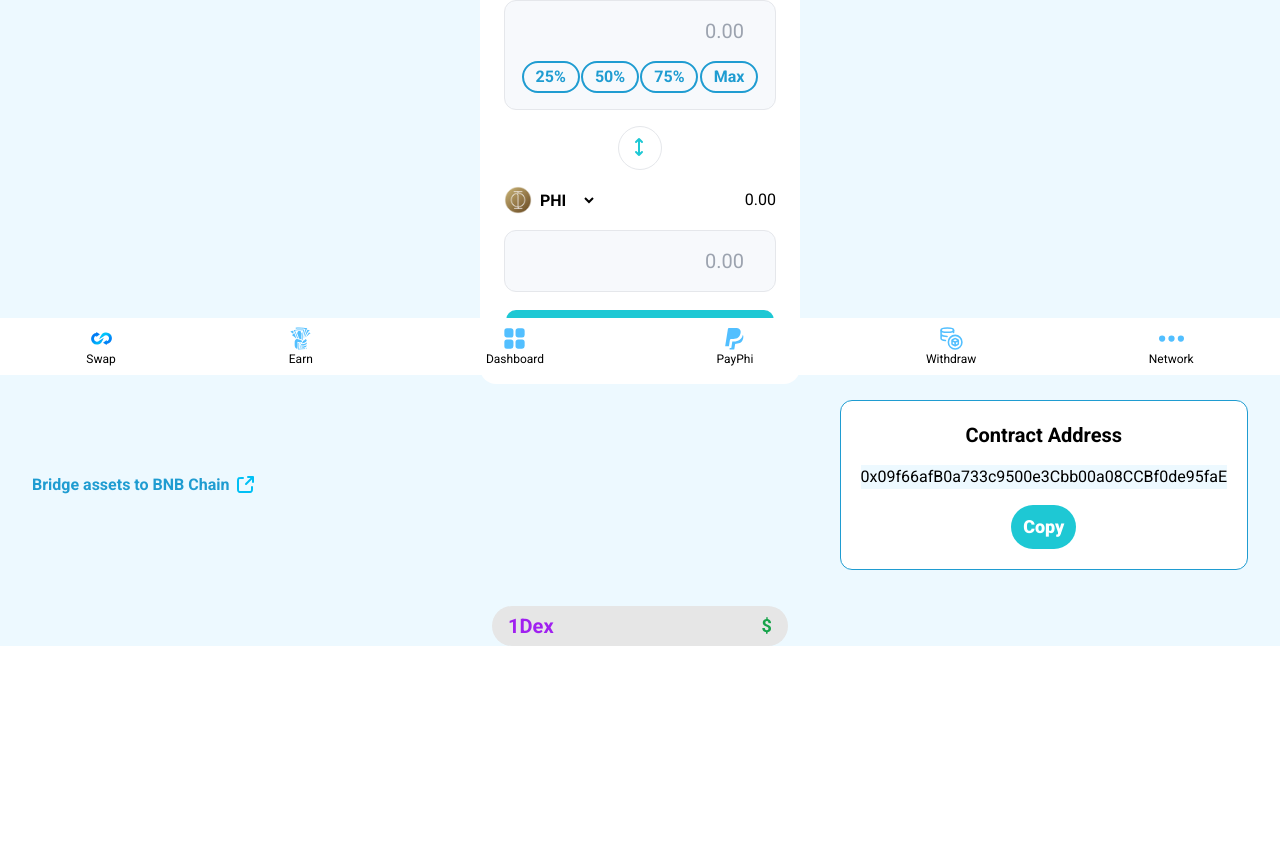
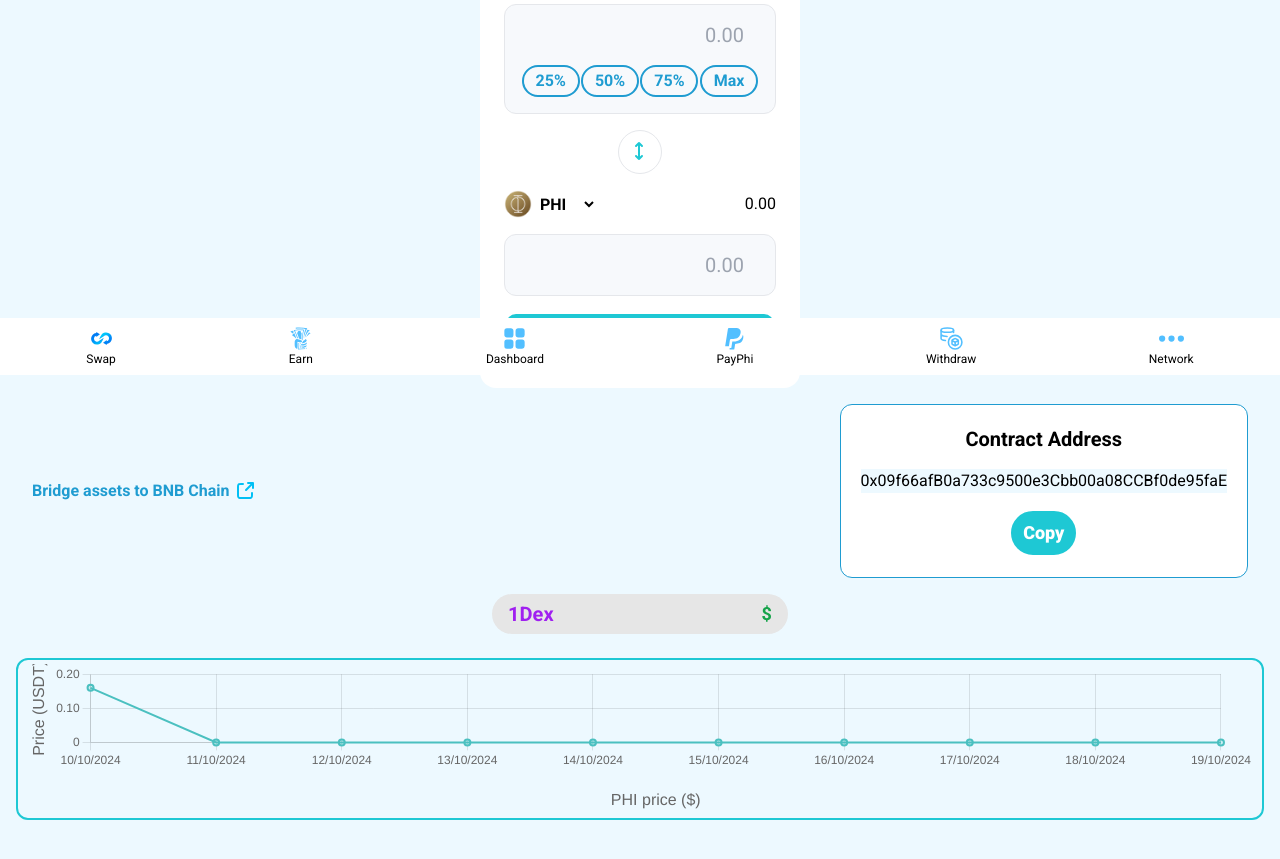
Before and after one commit to gauravgangwarweb/Phi, a React (Vite) app: page / in a window 1280 px wide. Shown: the part 425-1284 px from the top of the page. Before the commit the page ends 1071 px from the top, so only its background shows below. Built offline with nearby package versions, Linux system fonts and the light colour scheme.

Commit message:
Refactor connect wallet button styles in Navbar and SwapCard components

```diff
--- a/package.json
+++ b/package.json
@@ -10,7 +10,9 @@
     "preview": "vite preview"
   },
   "dependencies": {
+    "chart.js": "^4.4.5",
     "react": "^18.3.1",
+    "react-chartjs-2": "^5.2.0",
     "react-dom": "^18.3.1"
   },
   "devDependencies": {
--- a/src/App.jsx
+++ b/src/App.jsx
@@ -1,6 +1,7 @@
 import DexButton from "./components/1DexButton";
 import BottomTabBar from "./components/BottomTabBar";
 import ContractAddress from "./components/ContractAddress";
+import LineChart from "./components/LineChart";
 import Navbar from "./components/Navbar";
 import SwapCard from "./components/SwapCard";
 import TabBar from "./components/TabBar";
@@ -17,6 +18,7 @@ function App() {
         <ContractAddress />
         <DexButton />
         <BottomTabBar />
+        <LineChart />
       </>
     </div>
   );
--- a/src/components/1DexButton.jsx
+++ b/src/components/1DexButton.jsx
@@ -1,6 +1,6 @@
 const DexButton = () => {
   return (
-    <div className="bg-dexButton flex items-center justify-between gap-52 px-4 py-1.5 rounded-full mt-3">
+    <div className="bg-dexButton flex items-center justify-between gap-52 px-4 py-1.5 rounded-full mt-4">
       <h2 className="text-logoColor text-xl font-bold">1Dex</h2>
       <p className="text-green-600 text-lg font-bold">$</p>
     </div>
--- a/src/components/ContractAddress.jsx
+++ b/src/components/ContractAddress.jsx
@@ -1,6 +1,6 @@
 const ContractAddress = () => {
   return (
-    <div className="w-full flex flex-col md:flex-row justify-between items-center px-8 mt-4 mb-6">
+    <div className="w-full flex flex-col md:flex-row justify-between items-center px-8 mt-4">
       <h4 className="flex gap-1 text-seaBlueColor font-bold">
         Bridge assets to BNB Chain
         <svg
@@ -35,7 +35,7 @@ const ContractAddress = () => {
         <p className="bg-lightblue mt-4">
             {"0x09f66afB0a733c9500e3Cbb00a08CCBf0de95faE"}
         </p>
-        <button className="bg-buttonColor text-white text-lg text-center font-extrabold self-center rounded-full cursor-pointer px-3 py-2 mt-4">Copy</button>
+        <button className="bg-buttonColor text-white text-lg text-center font-extrabold self-center rounded-full cursor-pointer px-3 py-2 mt-4 hover:bg-white border-2 border-white hover:border-buttonColor hover:text-buttonColor active:bg-buttonColor active:text-white transition-all duration-200">Copy</button>
       </div>
     </div>
   );
--- /dev/null
+++ b/src/components/LineChart.jsx
@@ -0,0 +1,79 @@
+import React from "react";
+import { Line } from "react-chartjs-2";
+import {
+  Chart as ChartJS,
+  LineElement,
+  CategoryScale,
+  LinearScale,
+  PointElement,
+} from "chart.js";
+
+// Register required components
+ChartJS.register(LineElement, CategoryScale, LinearScale, PointElement);
+
+const LineChart = () => {
+  const data = {
+    labels: [
+      "10/10/2024",
+      "11/10/2024",
+      "12/10/2024",
+      "13/10/2024",
+      "14/10/2024",
+      "15/10/2024",
+      "16/10/2024",
+      "17/10/2024",
+      "18/10/2024",
+      "19/10/2024",
+    ],
+    datasets: [
+      {
+        label: "Sales",
+        // data: [0.02, 0.04, 0.06, 0.08, 0.1, 0.12, 0.14, 0.16],
+        data: [0.16, 0, 0, 0, 0, 0, 0, 0, 0, 0],
+        backgroundColor: "rgba(75,192,192,0.2)",
+        borderColor: "rgba(75,192,192,1)",
+        borderWidth: 2,
+        fill: true, // fill under the line
+      },
+    ],
+  };
+
+  const options = {
+    responsive: true,
+    maintainAspectRatio: false, // This ensures it stretches to fill the container
+    scales: {
+      x: {
+        title: {
+          display: true,
+          text: "PHI price ($)",
+          font: {
+            size: 16,
+          },
+          padding: {
+            top: 20,
+          },
+        },
+      },
+      y: {
+        title: {
+          display: true,
+          text: "Price (USDT)",
+          font: {
+            size: 16,
+          },
+        },
+        beginAtZero: true,
+      },
+    },
+  };
+
+  return (
+    <div className="w-full px-4 mt-6 mb-36">
+      <div className="border-2 border-buttonColor px-2 py-1 rounded-xl">
+        <Line data={data} options={options} />
+      </div>
+    </div>
+  );
+};
+
+export default LineChart;
```
Also changed, not shown: 1 other file (tests, documents, lock files or other folders).
